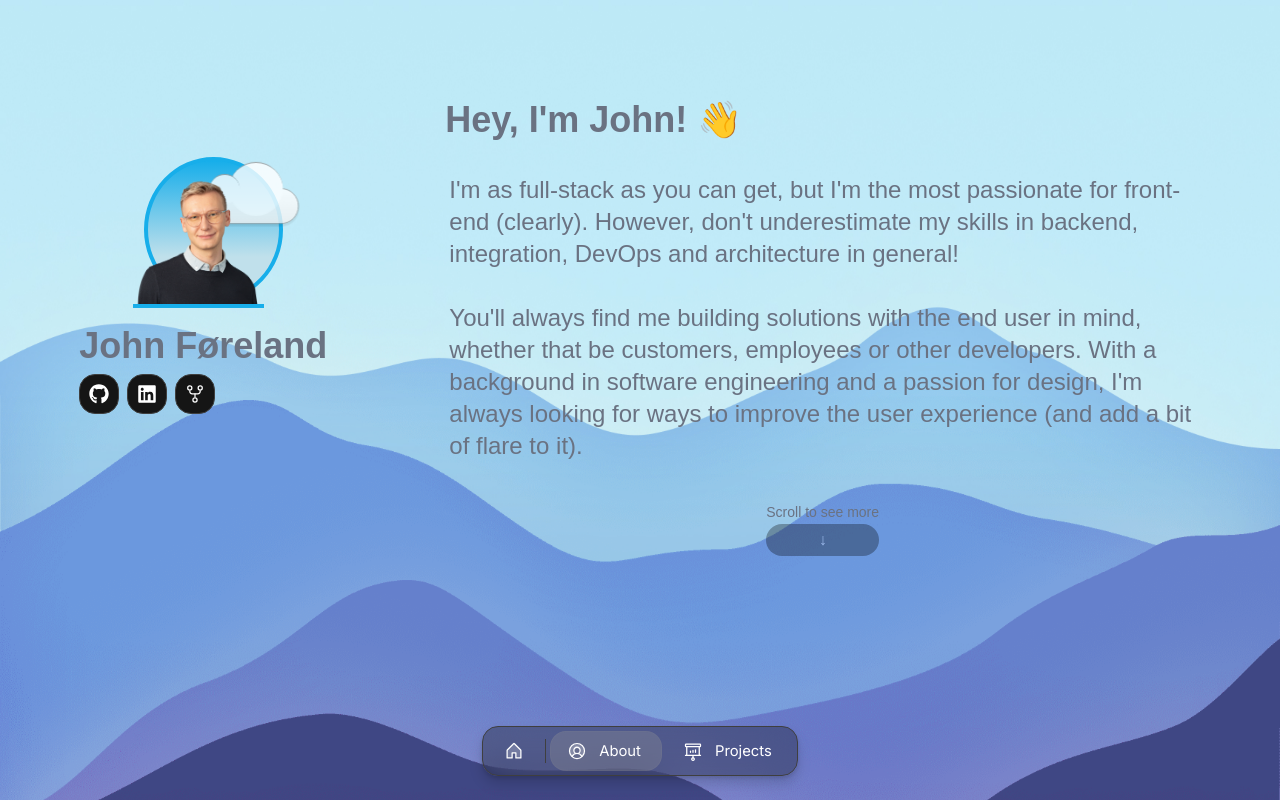
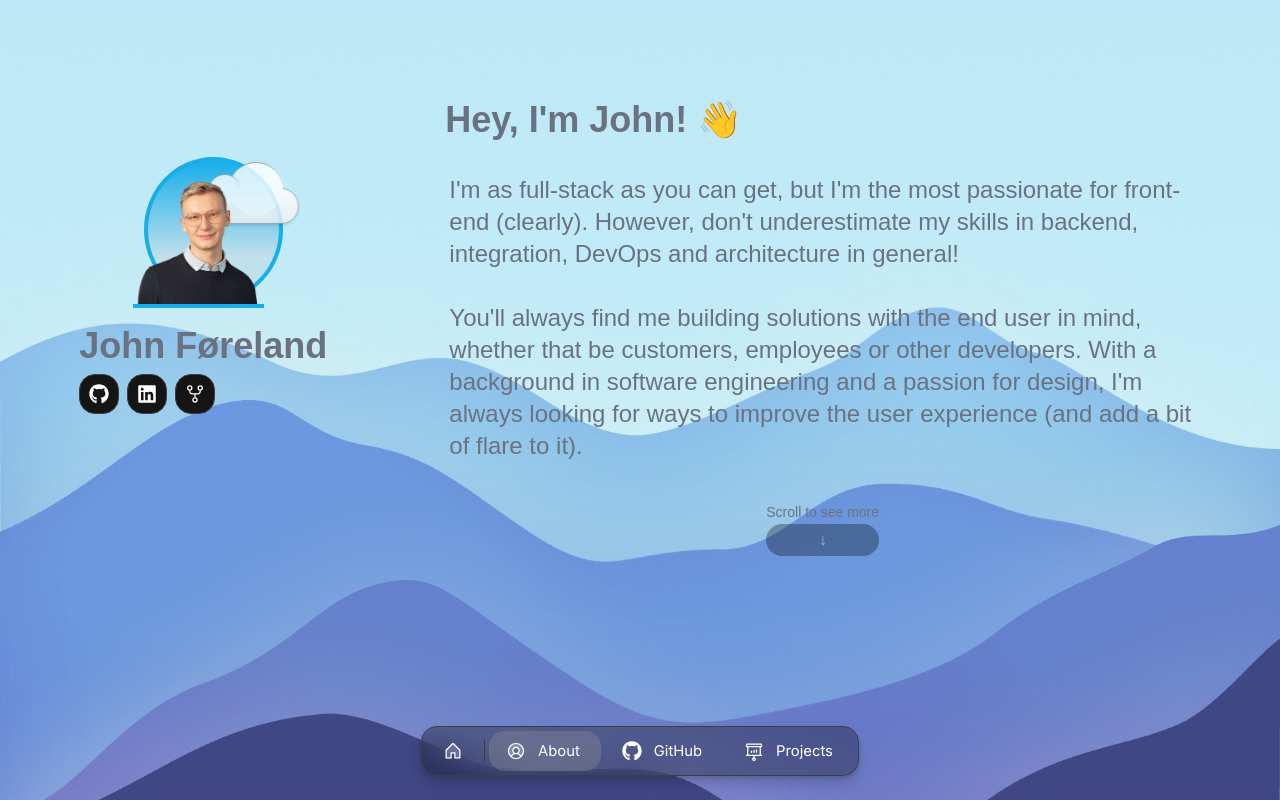
Before and after one commit to johnforeland/john.fore.land, a Next.js app: page /about in a window 1280 px wide. Shown: the top 800 px of the page. Built offline with nearby package versions, Linux system fonts and the light colour scheme.

Commit message:
Revert "temporarily remove github navbar item"
This reverts commit 77bc7c080ca706fabb3ce080d34ed79d9e19b1d9.

```diff
--- a/src/resources/config.js
+++ b/src/resources/config.js
@@ -14,7 +14,12 @@ const routes = [
     path: "/about",
     icon: "person",
   },
-
+  {
+    id: "github",
+    label: "GitHub", // TODO: add a label for the new page
+    path: "/repos",
+    icon: "github",
+  },
   {
     id: "project",
     label: project.label,
```
